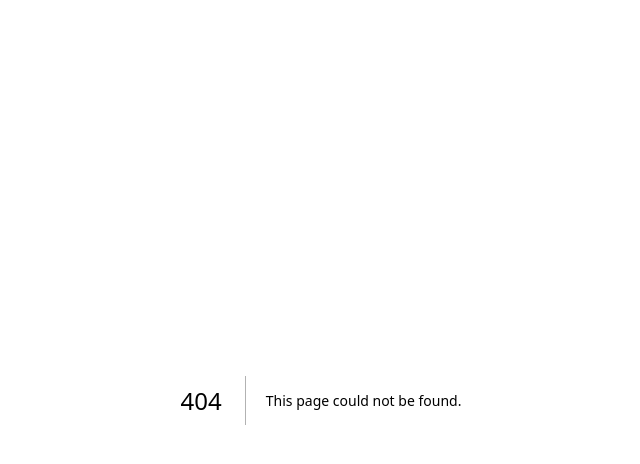
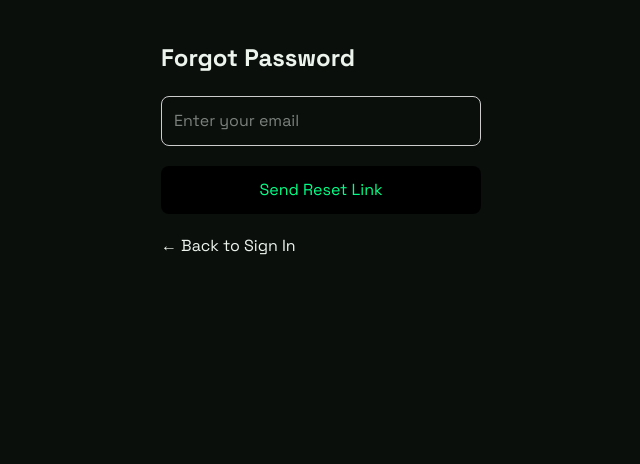
Before and after one commit to voult001/hermetiq, a Next.js app: page /forgot-password in a window 1280 px wide. Before the commit this address had no page. Shown: the top 464 px of the page, without its empty margins (319-959 px from the left). Built offline with nearby package versions, Linux system fonts and the light colour scheme; no server answers.

Commit message:
Add Forgot Password page with email reset functionality

```diff
--- /dev/null
+++ b/app/forgot-password/page.tsx
@@ -0,0 +1,41 @@
+"use client"
+import { useState } from "react"
+import { supabase } from "@/lib/supabase"
+
+export default function ForgotPassword() {
+  const [email, setEmail] = useState("")
+  const [sent, setSent] = useState(false)
+  const [error, setError] = useState("")
+
+  const handleReset = async () => {
+    setError("")
+    const { error } = await supabase.auth.resetPasswordForEmail(email, {
+      redirectTo: `${window.location.origin}/reset-password`,
+    })
+    if (error) setError(error.message)
+    else setSent(true)
+  }
+
+  return (
+    <div style={{padding:40, maxWidth:400, margin:"0 auto"}}>
+      <h1 style={{fontSize:24, fontWeight:"bold"}}>Forgot Password</h1>
+      {!sent ? (
+        <>
+          <input
+            placeholder="Enter your email"
+            value={email}
+            onChange={e=>setEmail(e.target.value)}
+            style={{width:"100%", padding:12, margin:"20px 0", border:"1px solid #ccc", borderRadius:8}}
+          />
+          <button onClick={handleReset} style={{width:"100%", padding:12, background:"black", color:"#00FF88", borderRadius:8, cursor:"pointer"}}>
+            Send Reset Link
+          </button>
+          {error && <p style={{color:"red", marginTop:10}}>{error}</p>}
+        </>
+      ) : (
+        <p style={{marginTop:20, color:"green"}}>✅ Check your email! Reset link sent to {email}</p>
+      )}
+      <a href="/signin" style={{display:"block", marginTop:20}}>← Back to Sign In</a>
+    </div>
+  )
+}
```
